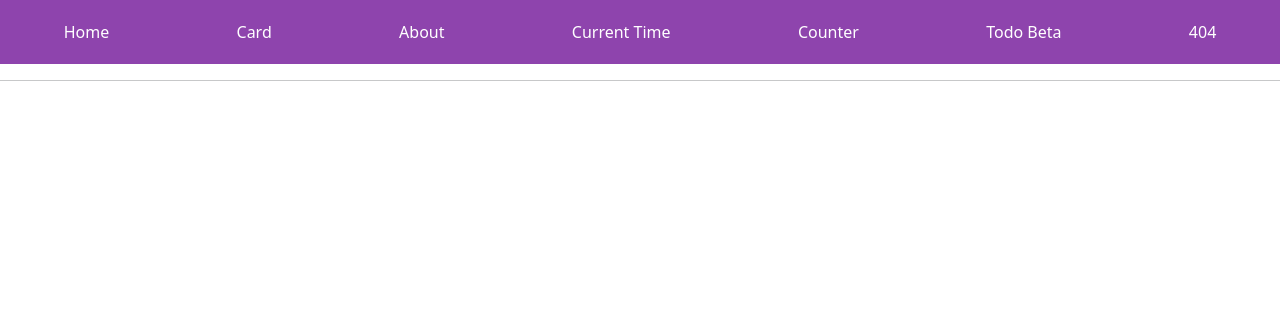
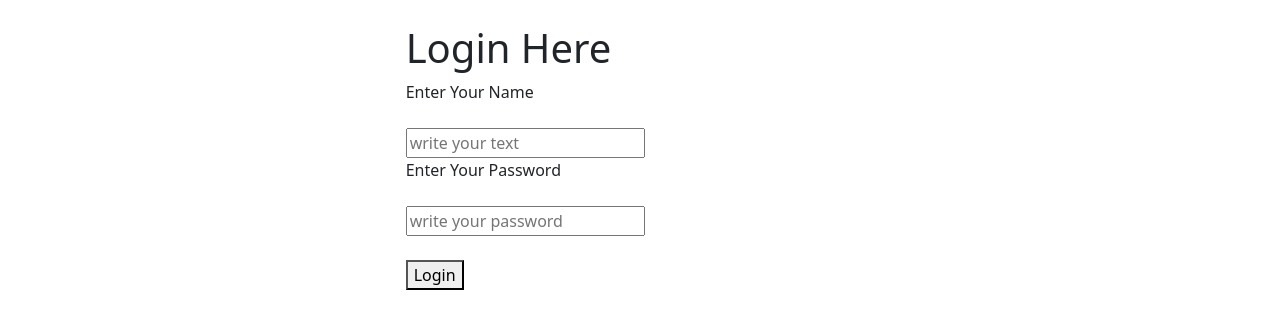
Before and after one commit to rb-hussain/react-js-practice, a React (Create React App) app: page / in a window 1280 px wide. Before the commit this address had no page. Shown: the top 328 px of the page. Built offline with nearby package versions, Linux system fonts and the light colour scheme.

Commit message:
Basic Login Throgh Props

```diff
--- a/src/App.js
+++ b/src/App.js
@@ -1,13 +1,25 @@
-import * as React from "react";
-import { Routes, Route, Outlet, Link } from "react-router-dom";
-import Home from "../src/components/homePage/Home"
+import { useState } from "react";
 import Navigation from "./components/header/Navigation";
 import MainRouter from "./components/router/MainRouter";
+import Login from "./components/simpleLogin/Login"
 export default function App() {
+
+  const [isAuth, setisAuth] = useState(false);
+
+  const loginHandler = () =>{
+    setisAuth (true);
+  }
+
+  const logoutHanlder = () =>{
+    setisAuth (false);
+  }
+
+
   return (
     <>
-    <Navigation />
-    <MainRouter />
+<div>
+    { isAuth ? <div> <Navigation onLogout={logoutHanlder} /> <MainRouter /> </div> : <Login onLogin={loginHandler} /> }
+</div>
     </>
   );
 };
--- a/src/components/header/Navigation.js
+++ b/src/components/header/Navigation.js
@@ -1,6 +1,6 @@
 import { Link } from "react-router-dom";
 import './navigation.css';
-const Navigation = () =>{
+const Navigation = ({onLogout}) =>{
     return (
         <header>
             <div>
@@ -30,6 +30,7 @@ const Navigation = () =>{
               <Link to="/nothing-here">404</Link>
             </li>
           </ul>
+          <button className="login-btn" onClick={ () => onLogout(false)} > LogOut </button>
         </nav>
 
         <hr />
--- a/src/components/simpleLogin/Login.js
+++ b/src/components/simpleLogin/Login.js
@@ -1,5 +1,5 @@
 
-const Login = () => {
+const Login = ({onLogin}) => {
 
 return(
 <>
@@ -21,7 +21,7 @@ return(
                         <input type="password" placeholder="write your password" name="UserPassword" />
                     </div>
                     <br />
-                        <button className="login-btn" > Login  </button>
+                        <button className="login-btn" onClick={onLogin} > Login  </button>
                     </div>
                 </div>
             </div>
```
